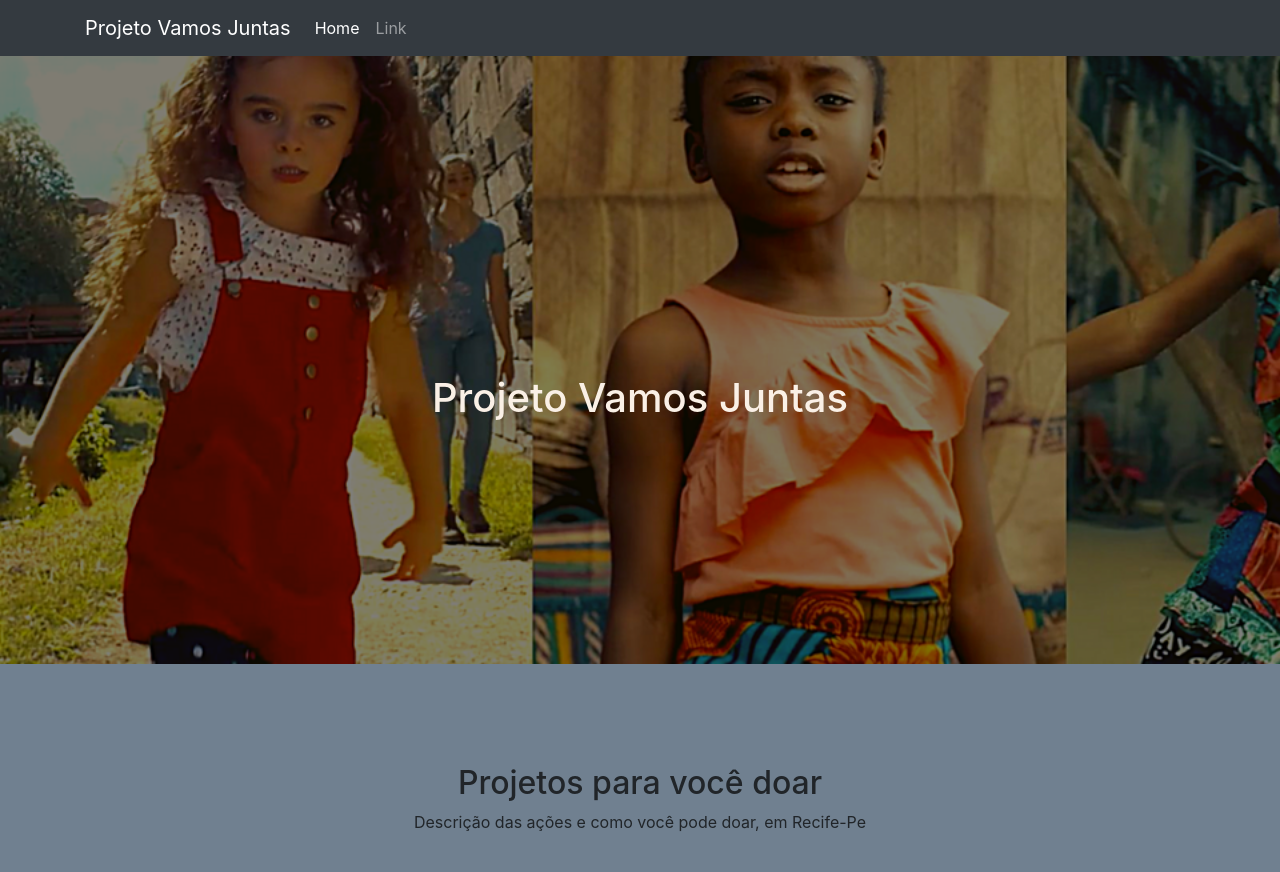
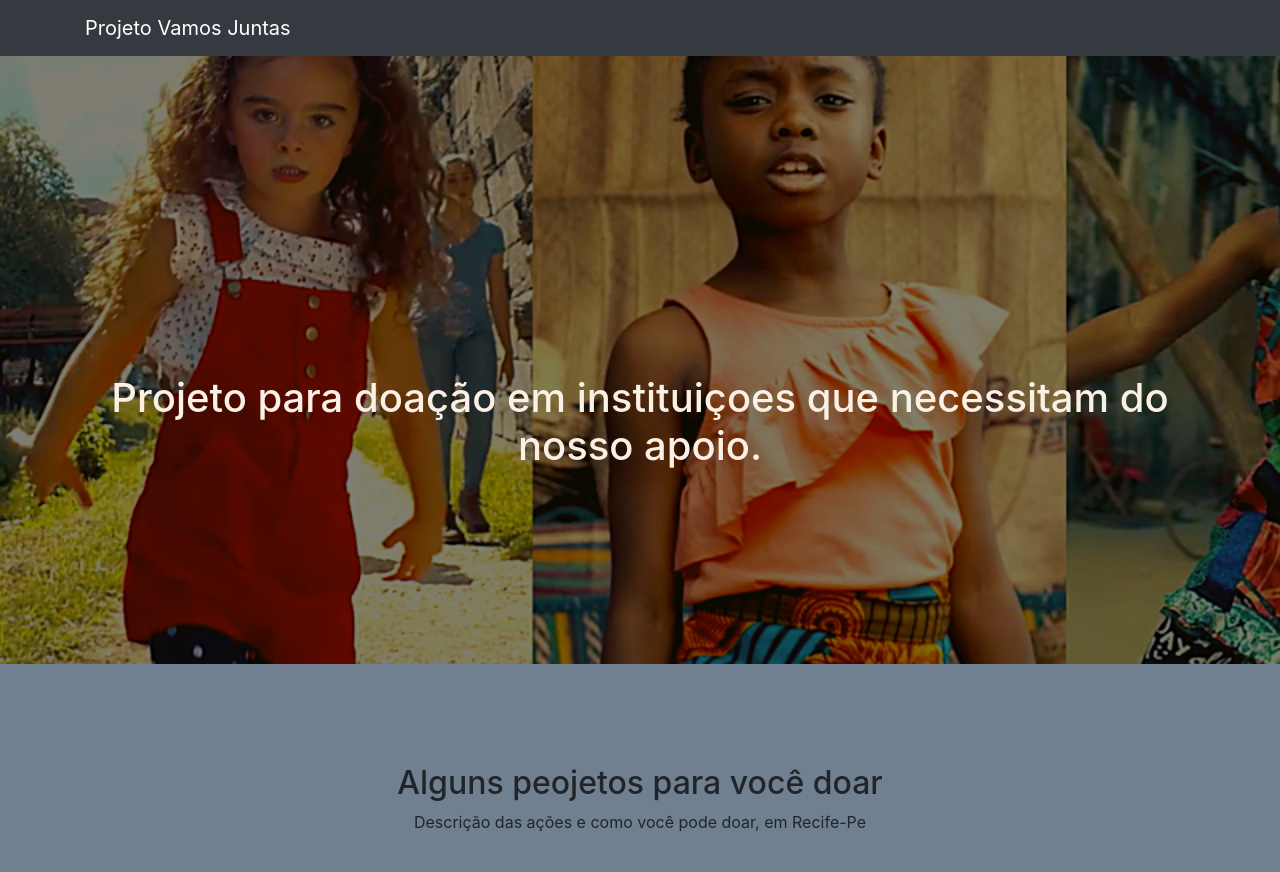
Before and after one commit to LarisseLima/VamosJuntas, a plain HTML site: page index.html in a window 1280 px wide. Shown: the top 872 px of the page. Drawn offline with nearby package versions, Linux system fonts and the light colour scheme; grey boxes are pictures that could not be loaded.

Commit message:
Modifica o index

```diff
--- a/index.html
+++ b/index.html
@@ -28,10 +28,10 @@
       <div class="collapse navbar-collapse" id="navbarsExampleDefault">
         <ul class="navbar-nav mr-auto">
           <li class="nav-item active">
-            <a class="nav-link" href="#">Home <span class="sr-only">(current)</span></a>
+
           </li>
           <li class="nav-item">
-            <a class="nav-link" href="#">Link</a>
+
           </li>
         </ul>
       </div>
@@ -40,7 +40,7 @@
 
   <section class="box-cover container-fluid">
     <div class="container box-cover--content">
-      <h1>Projeto Vamos Juntas</h1>
+      <h1>Projeto para doação em instituiçoes que necessitam do nosso apoio.</h1>
     </div>
   </section>
 
@@ -48,7 +48,7 @@
     <div class="container">
       <div class="row">
         <div class="col-md-12 box-partners--title">
-          <h2>Projetos para você doar</h2>
+          <h2>Alguns peojetos para você doar</h2>
           <p>Descrição das ações e como você pode doar, em Recife-Pe</p>
         </div>
 
```
